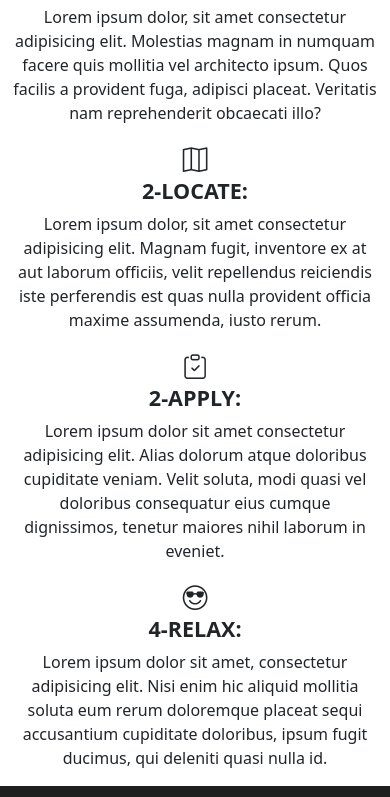
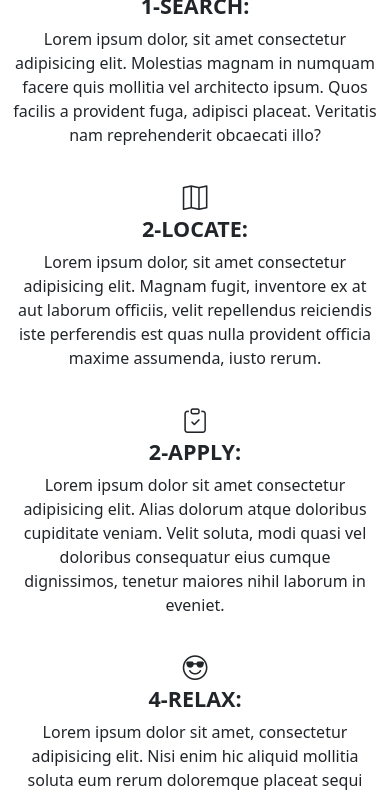
Before and after one commit to tiagorahal/Rental-Homes-Site, a website: page index.html in a window 390 px wide. Shown: the part 974-1771 px from the top of the page. Drawn offline with nearby package versions, Linux system fonts and the light colour scheme.

Commit message:
Little fix on main page mobile

```diff
--- a/assets/css/styles.css
+++ b/assets/css/styles.css
@@ -81,6 +81,7 @@
   color: rgb(212, 87, 74);
   text-align: center;
   font-weight: 700;
+  margin-bottom: 30px;
 }
 
 .mw-main {
--- a/index.html
+++ b/index.html
@@ -78,28 +78,28 @@
                     <div class="col-12">
                         <h5 class="title-steps">RENTAL HOMES WORKS IN FOUR SIMPLE STEPS.</h3>
                     </div>
-                    <div class="col-sm-12 col-md-6 d-flex justify-content-center flex-column align-items-center">
+                    <div class="col-sm-12 col-md-6 d-flex justify-content-center flex-column align-items-center mb-3">
                         <a href=""><i class="fs-2 text-dark bi bi-building"></i></a>
                         <h4 class="fw-bold">1-SEARCH:</h4>
                         <p class="text-center">
                             Lorem ipsum dolor, sit amet consectetur adipisicing elit. Molestias magnam in numquam facere quis mollitia vel architecto ipsum. Quos facilis a provident fuga, adipisci placeat. Veritatis nam reprehenderit obcaecati illo?
                         </p>
                     </div>
-                    <div class="col-sm-12 col-md-6 d-flex justify-content-center flex-column align-items-center">
+                    <div class="col-sm-12 col-md-6 d-flex justify-content-center flex-column align-items-center mb-3">
                         <a href=""><i class="bi bi-map fs-2 text-dark"></i></a>
                         <h4 class="fw-bold">2-LOCATE:</h4>
                         <p class="text-center">
                             Lorem ipsum dolor, sit amet consectetur adipisicing elit. Magnam fugit, inventore ex at aut laborum officiis, velit repellendus reiciendis iste perferendis est quas nulla provident officia maxime assumenda, iusto rerum.
                         </p>
                     </div>
-                    <div class="col-sm-12 col-md-6 d-flex justify-content-center flex-column align-items-center">
+                    <div class="col-sm-12 col-md-6 d-flex justify-content-center flex-column align-items-center mb-3">
                         <a href=""><i class="fs-2 text-dark bi bi-clipboard-check"></i></a>
                         <h4 class="fw-bold">2-APPLY:</h4>
                         <p class="text-center">
                             Lorem ipsum dolor sit amet consectetur adipisicing elit. Alias dolorum atque doloribus cupiditate veniam. Velit soluta, modi quasi vel doloribus consequatur eius cumque dignissimos, tenetur maiores nihil laborum in eveniet.
                         </p>
                     </div>
-                    <div class="col-sm-12 col-md-6 d-flex justify-content-center flex-column align-items-center">
+                    <div class="col-sm-12 col-md-6 d-flex justify-content-center flex-column align-items-center mb-3">
                         <a href=""><i class="fs-2 text-dark bi bi-emoji-sunglasses"></i></a>
                         <h4 class="fw-bold">4-RELAX:</h4>
                         <p class="text-center">
```
